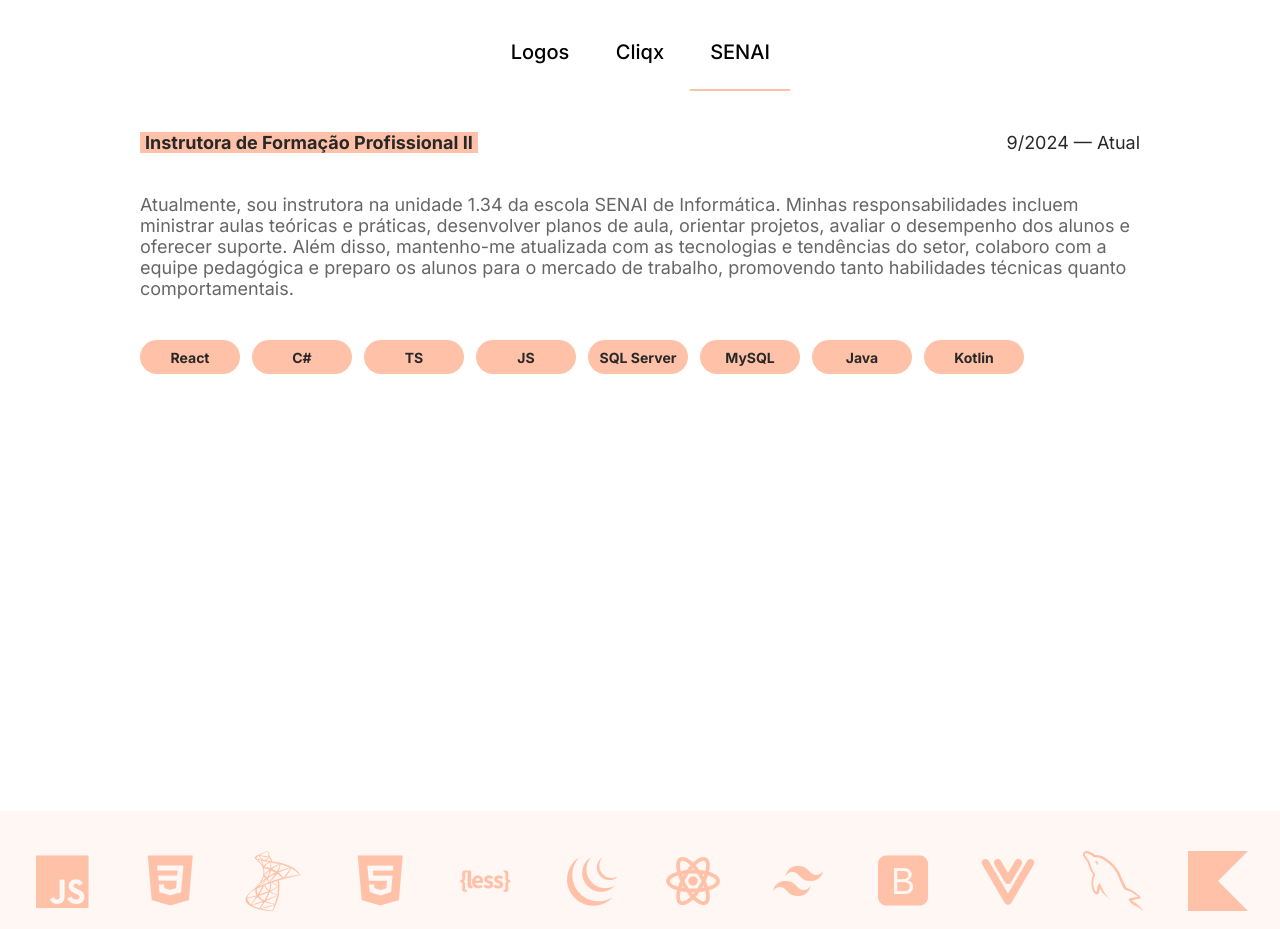
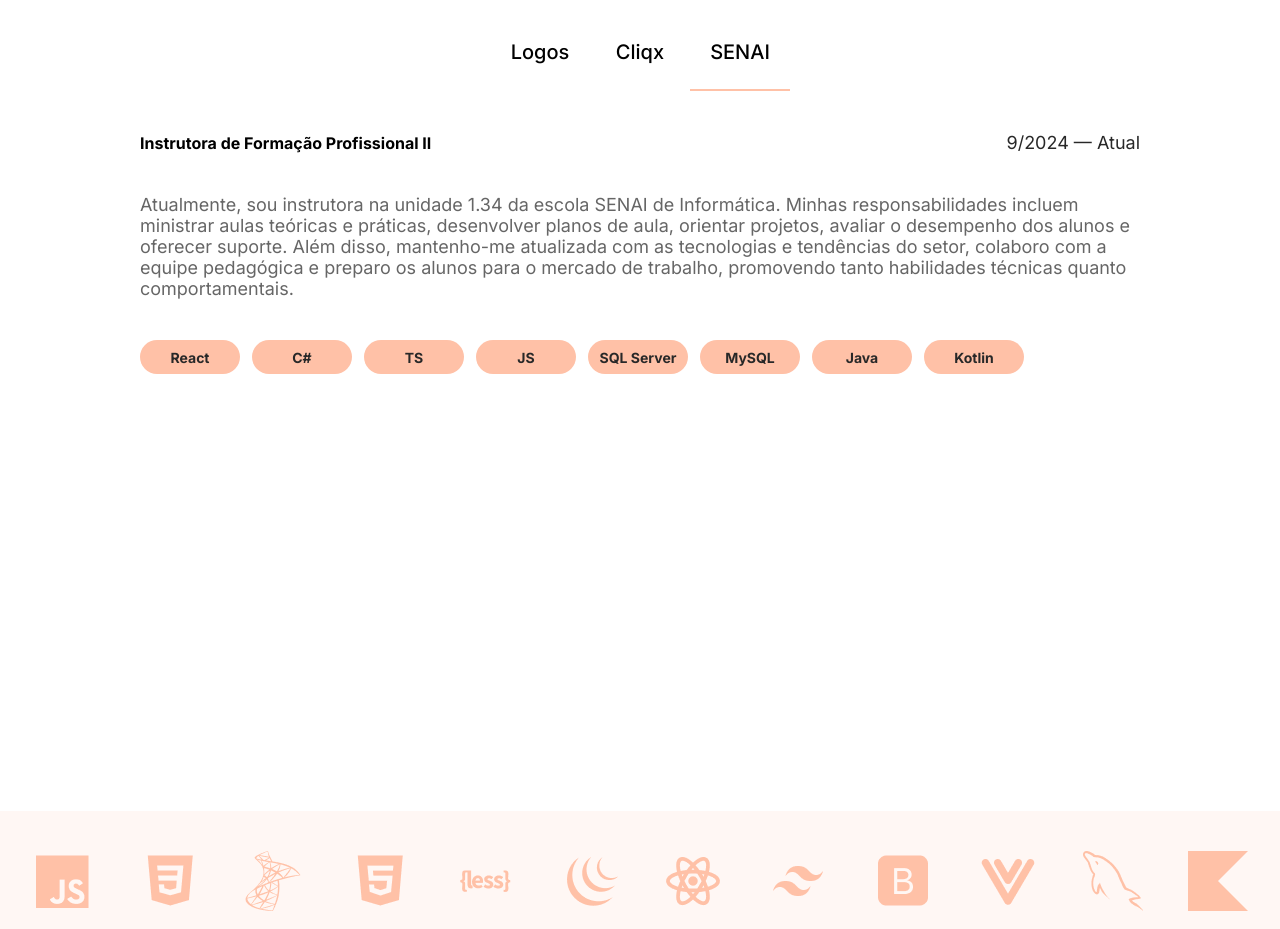
Before and after one commit to alexiamelhado18/portifolio_alexia, a Next.js app: page / in a window 1280 px wide. Shown: the part 1900-2829 px from the top of the page. Built offline with nearby package versions, Linux system fonts and the light colour scheme.

Commit message:
refactor: substituição de tag para semantica mais precisa

```diff
--- a/src/app/components/CardTrabalho/index.tsx
+++ b/src/app/components/CardTrabalho/index.tsx
@@ -19,7 +19,7 @@ export default function CardTrabalho({
     return (
         <>
             <div>
-                <h2>{position}</h2>
+                <h4>{position}</h4>
 
                 <span>{startDate.getMonth().toString() + "/" + startDate.getFullYear().toString()} — {typeof endDate === "string" ? endDate : endDate.getMonth().toString() + "/" + endDate.getFullYear().toString()}</span>
             </div>
```
